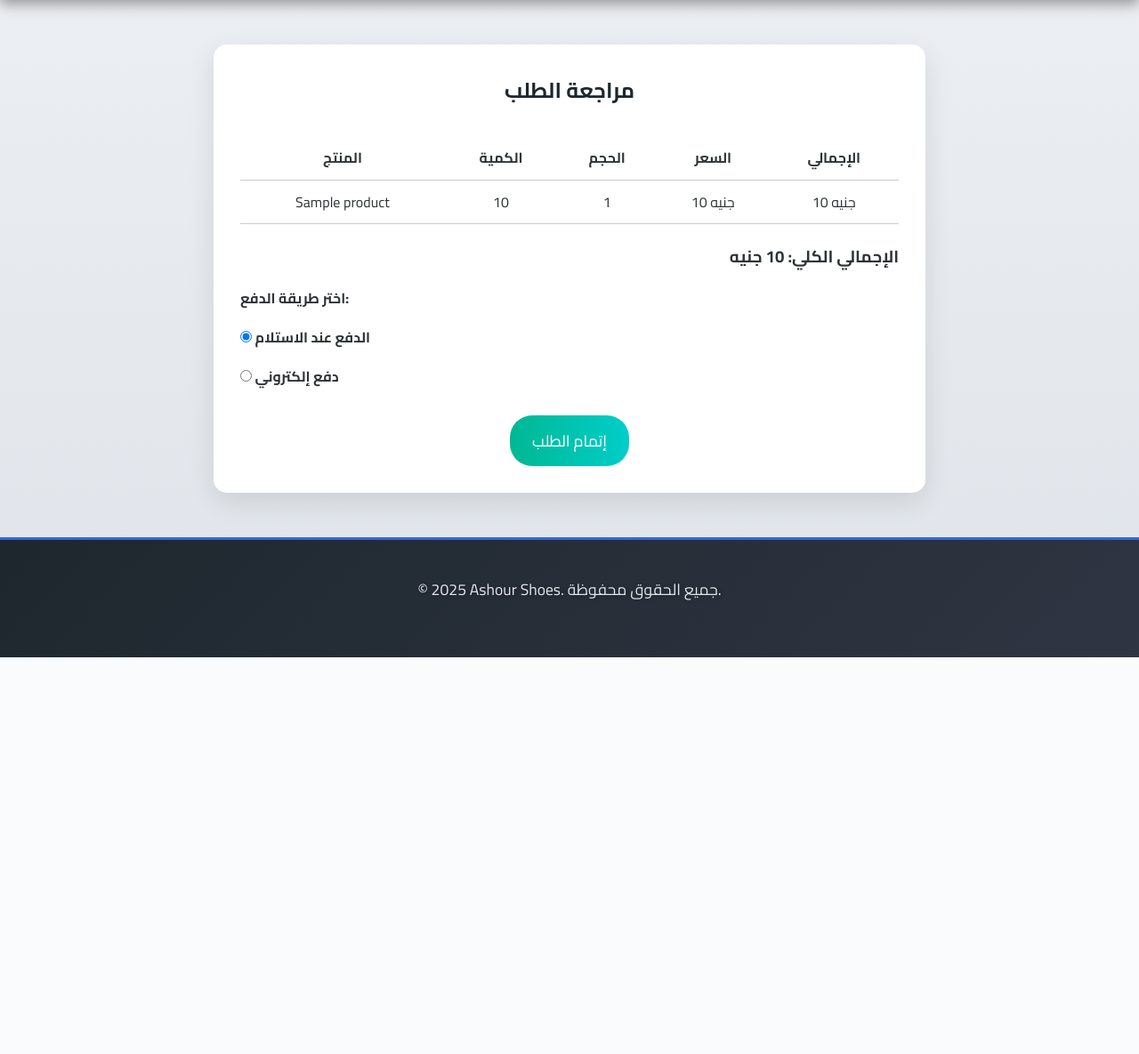
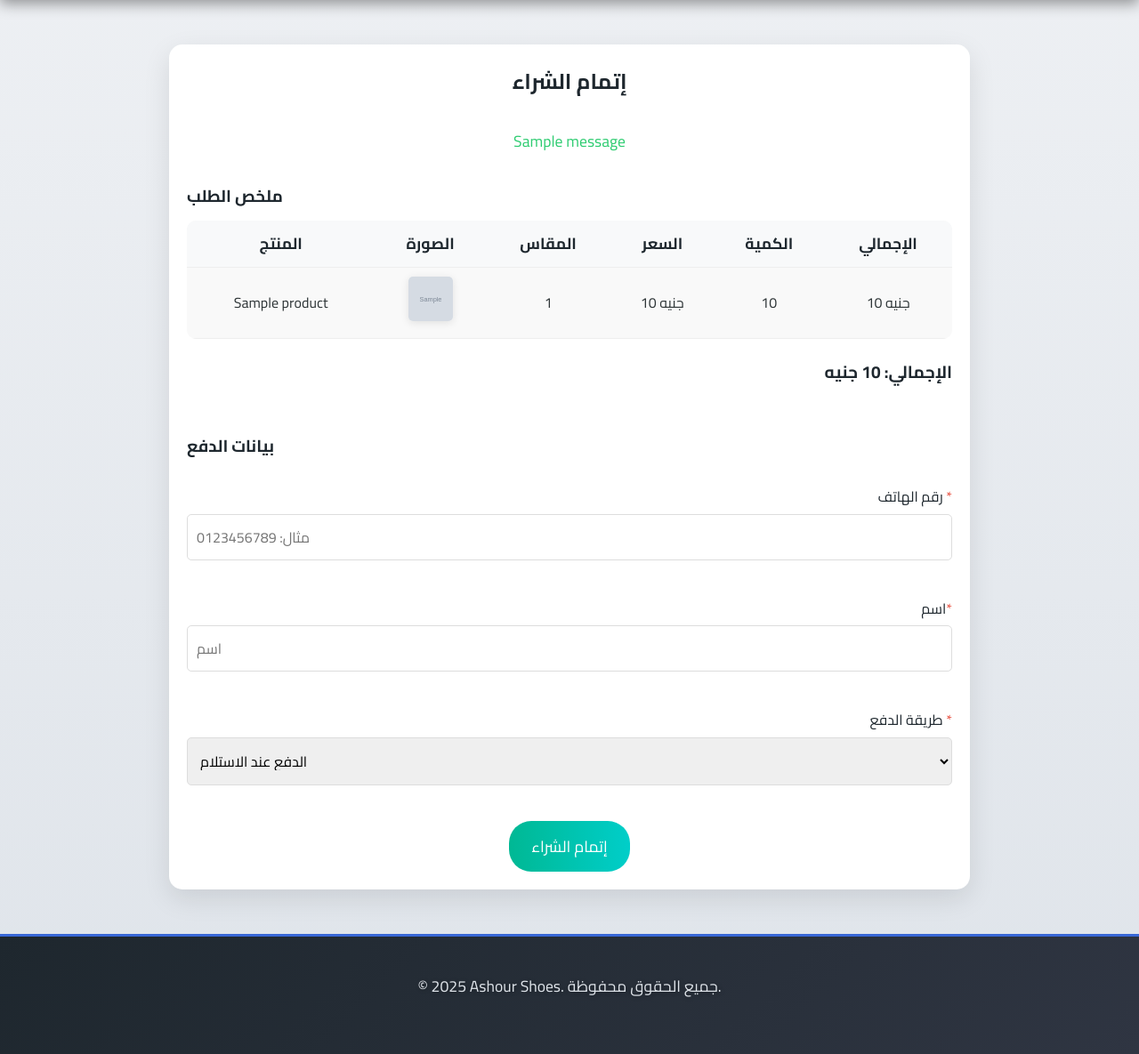
Before and after one commit to nour195205/ashour-shoes-pro, a Django app: template templates/pages/checkout.html in a window 1280 px wide. Shown: the part 281-1466 px from the top of the page at 89% size. Before the commit the page ends 1020 px from the top, so only its background shows below. Run offline with Django 3.2, Linux system fonts and the light colour scheme; the template is opened without the code that fills it: most values are stand-ins (such as "Sample title", 1, 10 or a date in 2020); grey boxes marked "Sample" are stand-in pictures; one stand-in notice (Sample message) is shown.

Commit message:
final version

```diff
--- a/templates/pages/checkout.html
+++ b/templates/pages/checkout.html
@@ -1,42 +1,158 @@
 {% extends 'base.html' %}
-{% block title %}إتمام الطلب{% endblock %}
+
+{% block title %}إتمام الشراء{% endblock %}
 
 {% block content %}
+<section class="checkout-section">
+    <h2>إتمام الشراء</h2>
+
+    {% if messages %}
+        <div class="messages">
+            {% for message in messages %}
+                <p class="message {{ message.tags }}">{{ message }}</p>
+            {% endfor %}
+        </div>
+    {% endif %}
+
+    {% if cart_items %}
+        <div class="cart-summary">
+            <h3>ملخص الطلب</h3>
+            <table class="cart-table">
+                <thead>
+                    <tr>
+                        <th>المنتج</th>
+                        <th>الصورة</th>
+                        <th>المقاس</th>
+                        <th>السعر</th>
+                        <th>الكمية</th>
+                        <th>الإجمالي</th>
+                    </tr>
+                </thead>
+                <tbody>
+                    {% for item in cart_items %}
+                    <tr>
+                        <td>{{ item.product.name }}</td>
+                        <td><img src="{{ item.product.image.url }}" alt="{{ item.product.name }}" style="width: 50px; height: 50px;"></td>
+                        <td>{{ item.size }}</td>
+                        <td>{{ item.product.price }} جنيه</td>
+                        <td>{{ item.quantity }}</td>
+                        <td>{{ item.get_total_price }} جنيه</td>
+                    </tr>
+                    {% endfor %}
+                </tbody>
+            </table>
+            <p class="total">الإجمالي: {{ total }} جنيه</p>
+        </div>
+
+        <form method="POST" class="checkout-form">
+            {% csrf_token %}
+            <h3>بيانات الدفع</h3>
+            <div class="form-group">
+                <label for="phone_number">رقم الهاتف <span class="required">*</span></label>
+                <input type="text" id="phone_number" name="phone_number" placeholder="مثال: 0123456789"  required>
+            </div>
+            <div class="form-group">
+                <label for="last_name">اسم<span class="required">*</span></label>
+                <input type="text" id="last_name" name="last_name" placeholder="اسم "  required>
+            </div>
+            <div class="form-group">
+                <label for="payment_method">طريقة الدفع <span class="required">*</span></label>
+                <select id="payment_method" name="payment_method" required>
+                    <option value="cash">الدفع عند الاستلام</option>
+                    <option value="online">دفع إلكتروني</option>
+                </select>
+            </div>
+            <button type="submit" class="submit-btn">إتمام الشراء</button>
+        </form>
+    {% else %}
+        <p>سلة التسوق فارغة. <a href="{% url 'products' %}">تسوّق الآن</a></p>
+    {% endif %}
+</section>
+
 <style>
 .checkout-section {
-        max-width: 800px;
+    max-width: 900px;
     margin: 50px auto;
+    padding: 20px;
     background: #fff;
-        padding: 30px;
     border-radius: 15px;
     box-shadow: 0 10px 30px rgba(0, 0, 0, 0.1);
 }
 
 .checkout-section h2 {
+    color: #1e272e;
     text-align: center;
+    margin-bottom: 20px;
+}
+
+.checkout-section h3 {
+    color: #1e272e;
+    margin: 20px 0 10px;
+}
+
+.cart-summary {
     margin-bottom: 30px;
+}
+
+.cart-table {
+    width: 100%;
+    border-collapse: collapse;
+    margin-bottom: 20px;
+}
+
+.cart-table th, .cart-table td {
+    padding: 10px;
+    text-align: center;
+    border-bottom: 1px solid #eee;
+}
+
+.cart-table th {
+    background: #f8f9fa;
     color: #1e272e;
 }
 
-    .checkout-section table {
-        width: 100%;
-        margin-bottom: 20px;
-        border-collapse: collapse;
+.total {
+    font-size: 1.2rem;
+    font-weight: bold;
+    text-align: right;
+    color: #1e272e;
 }
 
-    .checkout-section th, .checkout-section td {
-        padding: 10px;
-        text-align: center;
-        border-bottom: 1px solid #ccc;
+.checkout-form {
+    display: flex;
+    flex-direction: column;
+    gap: 15px;
 }
 
-    .checkout-section label {
-        display: block;
-        margin: 15px 0 5px;
-        font-weight: bold;
+.form-group {
+    display: flex;
+    flex-direction: column;
 }
 
-    .checkout-section button {
+.form-group label {
+    font-size: 1rem;
+    color: #1e272e;
+    margin-bottom: 5px;
+}
+
+.form-group .required {
+    color: #e74c3c;
+}
+
+.form-group input, .form-group select {
+    padding: 10px;
+    font-size: 1rem;
+    border: 1px solid #ddd;
+    border-radius: 5px;
+    outline: none;
+    transition: border-color 0.3s;
+}
+
+.form-group input:focus, .form-group select:focus {
+    border-color: #00b894;
+}
+
+.submit-btn {
     background: linear-gradient(90deg, #00b894, #00cec9);
     color: white;
     padding: 12px 25px;
@@ -44,55 +160,43 @@
     border-radius: 25px;
     font-size: 1.1rem;
     cursor: pointer;
-        display: block;
-        margin: 30px auto 0;
-        transition: 0.3s;
+    transition: transform 0.3s;
+    align-self: center;
 }
 
-    .checkout-section button:hover {
+.submit-btn:hover {
     transform: scale(1.05);
 }
+
+.messages {
+    margin-bottom: 20px;
+}
+
+.message {
+    padding: 10px;
+    border-radius: 5px;
+    text-align: center;
+}
+
+.message.error {
+    background: #e74c3c;
+    color: white;
+}
+
+@media (max-width: 600px) {
+    .cart-table th, .cart-table td {
+        font-size: 0.9rem;
+        padding: 8px;
+    }
+
+    .checkout-section {
+        margin: 20px;
+        padding: 15px;
+    }
+
+    .submit-btn {
+        width: 100%;
+    }
+}
 </style>
-
-<section class="checkout-section">
-    <h2>مراجعة الطلب</h2>
-
-    {% if cart_items %}
-        <table>
-            <thead>
-                <tr>
-                    <th>المنتج</th>
-                    <th>الكمية</th>
-                    <th>الحجم</th>
-                    <th>السعر</th>
-                    <th>الإجمالي</th>
-                </tr>
-            </thead>
-            <tbody>
-                {% for item in cart_items %}
-                <tr>
-                    <td>{{ item.product.name }}</td>
-                    <td>{{ item.quantity }}</td>
-                    <td>{{ item.size }}</td>
-                    <td>{{ item.product.price }} جنيه</td>
-                    <td>{{ item.get_total_price }} جنيه</td>
-                </tr>
-                {% endfor %}
-            </tbody>
-        </table>
-
-        <h3 style="text-align: right;">الإجمالي الكلي: {{ total }} جنيه</h3>
-
-        <form method="post" action="{% url 'checkout' %}">
-            {% csrf_token %}
-            <label>اختر طريقة الدفع:</label>
-            <label><input type="radio" name="payment_method" value="cash" checked> الدفع عند الاستلام</label>
-            <label><input type="radio" name="payment_method" value="online"> دفع إلكتروني</label>
-
-            <button type="submit">إتمام الطلب</button>
-        </form>
-    {% else %}
-        <p>السلة فارغة. <a href="{% url 'products' %}">العودة للتسوق</a></p>
-    {% endif %}
-</section>
 {% endblock %}
--- a/templates/parts/header.html
+++ b/templates/parts/header.html
@@ -8,7 +8,7 @@
 
     {% if user.is_authenticated %}
         <a href="{% url 'orders' %}">My Orders</a>
-        <a href="{% url 'custom_order' %}">Order Custom Shoes</a>
+        <a href="{% url 'custom_order' %}">Custom Order</a>
         <a href="{% url 'logout' %}">Logout ({{ user.username }})</a>
         <a href="{% url 'view_cart' %}">Cart (<span id="cart-count">
             {% with cart=user.cart %}
@@ -16,7 +16,7 @@
             {% endwith %}
         </span>)</a>
         {% if user.is_superuser %}
-        <a href="{% url 'admin:index' %}">Admin Dashboard</a>
+        <a href="{% url 'admin:index' %}">Admin</a>
         {% endif %}
     {% else %}
         <a href="{% url 'login' %}">Sign In</a>
```
Also changed, not shown: shop/models.py (+7 -0 lines), shop/urls.py (+4 -4 lines), shop/views.py (+193 -44 lines), templates/pages/order_confirmation.html (+21 -25 lines), templates/pages/payment.html (added, +42 -0 lines), db.sqlite3, shop/migrations/0009_order_payment_status_order_transaction_id.py (added). Lines whose indentation alone changed are shown as unchanged.
